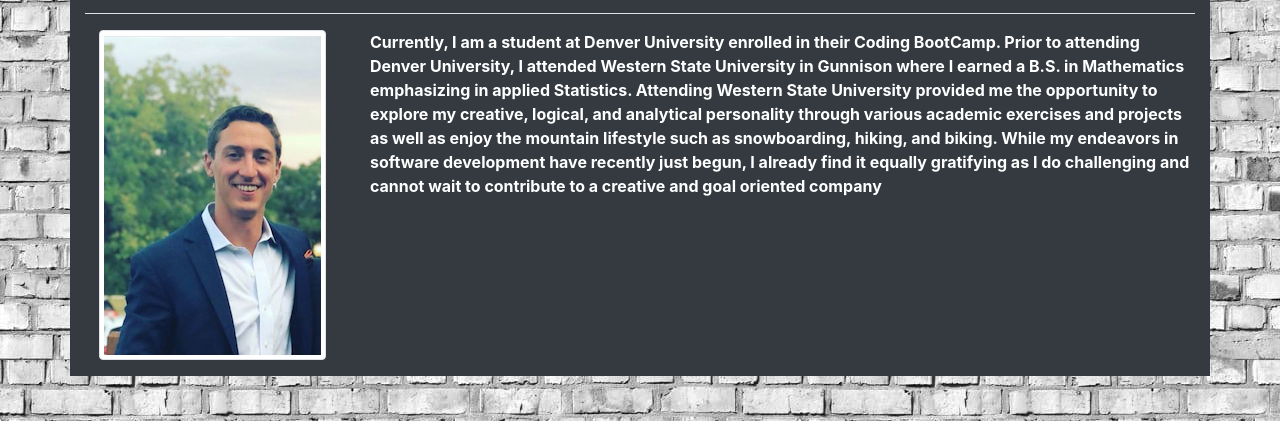
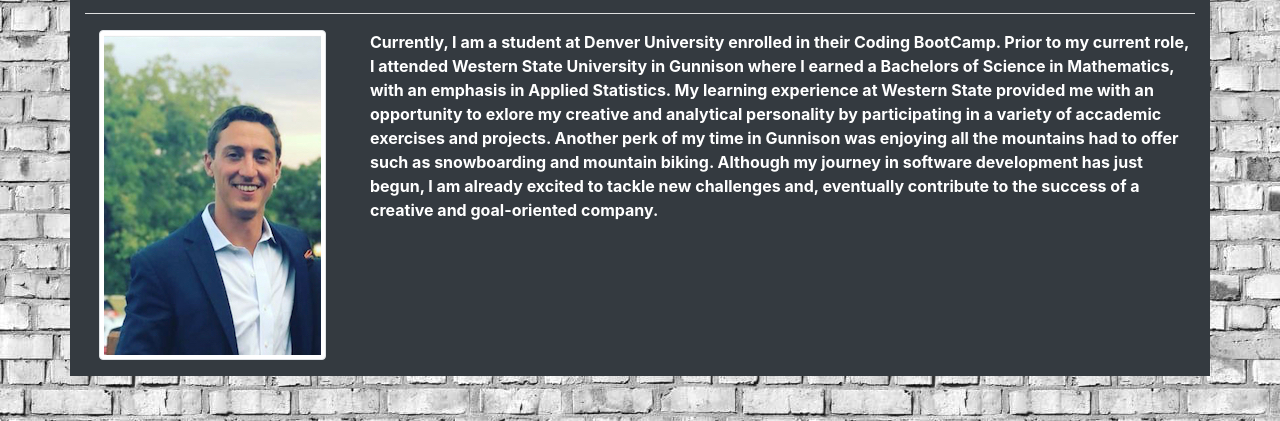
Before and after one commit to simmonstrever/simmonstrever.github.io, a plain HTML site: page index.html in a window 1280 px wide. Shown: the part 173-594 px from the top of the page. Drawn offline with nearby package versions, Linux system fonts and the light colour scheme; a web font is replaced by a local one.

Commit message:
updated about me section, everything is 100% and good to go for user interaction

```diff
--- a/index.html
+++ b/index.html
@@ -50,7 +50,7 @@
                     <img src="assets/prof.jpg" alt="my pic" class="img-thumbnail mb-3">
                 </div>
                 <div class="col-xs-8 col-sm-8 col-md-9">
-                   <strong> <p class="text-left text-white">   Currently, I am a student at Denver University enrolled in their Coding BootCamp. Prior to attending Denver University, I attended Western State University in Gunnison where I earned a B.S. in Mathematics emphasizing in applied Statistics. Attending Western State University provided me the opportunity to explore my creative, logical, and analytical personality through various academic exercises and projects as well as enjoy the mountain lifestyle such as snowboarding, hiking, and biking. While my endeavors in software development have recently just begun, I already find it equally gratifying as I do challenging and cannot wait to contribute to a creative and goal oriented company</p></strong>
+                   <strong> <p class="text-left text-white">   Currently, I am a student at Denver University enrolled in their Coding BootCamp. Prior to my current role, I attended Western State University in Gunnison where I earned a Bachelors of Science in Mathematics, with an emphasis in Applied Statistics. My learning experience at Western State provided me with an opportunity to exlore my creative and analytical personality by participating in a variety of accademic exercises and projects. Another perk of my time in Gunnison was enjoying all the mountains had to offer such as snowboarding and mountain biking. Although my journey in software development has just begun, I am already excited to tackle new challenges and, eventually contribute to the success of a creative and goal-oriented company.</p></strong>
                 </div>
             </div>
         </div>
```
